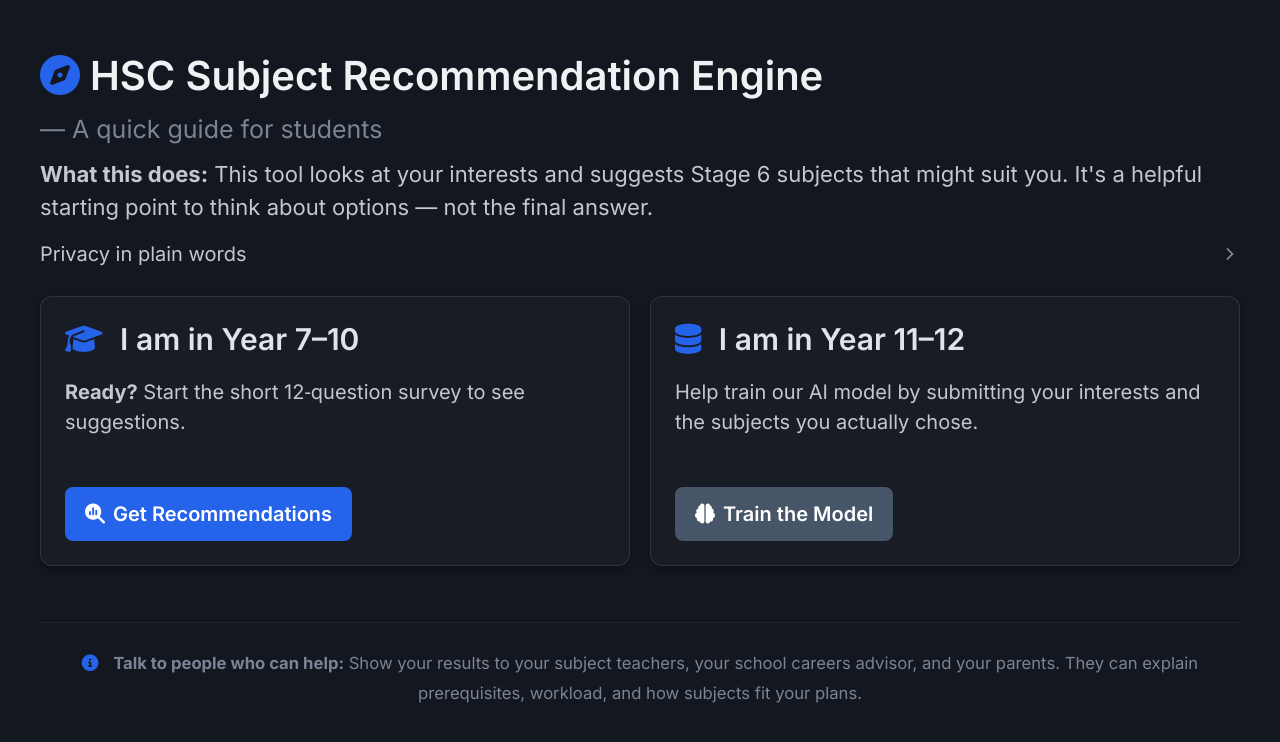
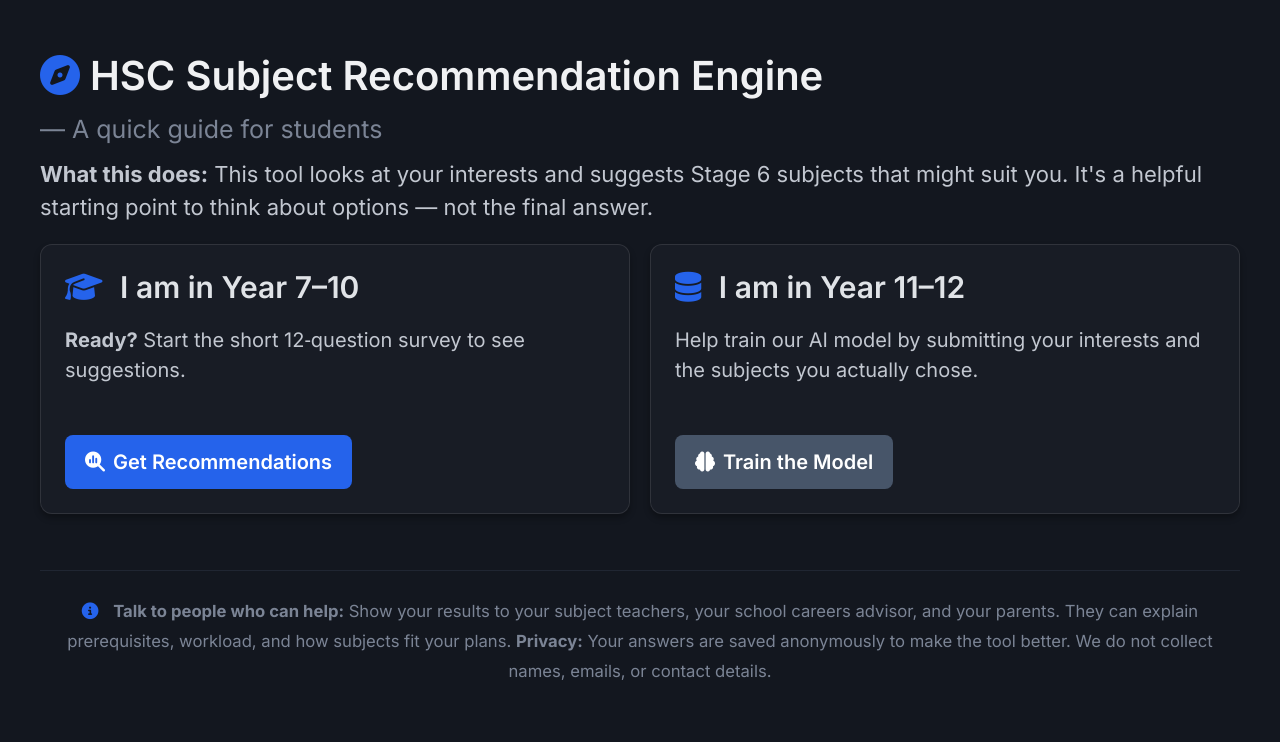
Before and after one commit to Richard-Johnson-Anglican-College/12SE_HSC_subject_selection, a Flask app: page / in a window 1280 px wide. Shown: the top 742 px of the page. Run offline with Flask 3, Linux system fonts and the light colour scheme; some libraries are stand-ins or nearby versions.

Commit message:
Move privacy text to footer inline after help text on index page

```diff
--- a/templates/index.html
+++ b/templates/index.html
@@ -16,11 +16,6 @@
   <p class="lead" style="font-size: 1.1rem; margin-bottom: 1rem;">
     <strong>What this does:</strong> This tool looks at your interests and suggests Stage 6 subjects that might suit you. It's a helpful starting point to think about options — not the final answer.
   </p>
-
-  <details style="margin-bottom: var(--space-4);">
-    <summary>Privacy in plain words</summary>
-    <p style="margin-top: var(--space-2); margin-bottom: 0;">Your answers are saved anonymously to make the tool better. We do not collect names, emails, or contact details.</p>
-  </details>
 
   <div class="grid">
     <div class="card">
@@ -46,7 +41,7 @@
 
   <footer style="margin-top: var(--space-4); padding-top: var(--space-3); border-top: 1px solid var(--pico-muted-border-color); text-align: center;">
     <small style="color: var(--pico-muted-color);">
-      <i class="fas fa-info-circle dp-icon"></i> <strong>Talk to people who can help:</strong> Show your results to your subject teachers, your school careers advisor, and your parents. They can explain prerequisites, workload, and how subjects fit your plans.
+      <i class="fas fa-info-circle dp-icon"></i> <strong>Talk to people who can help:</strong> Show your results to your subject teachers, your school careers advisor, and your parents. They can explain prerequisites, workload, and how subjects fit your plans. <strong>Privacy:</strong> Your answers are saved anonymously to make the tool better. We do not collect names, emails, or contact details.
     </small>
   </footer>
 {% endblock %}
```
